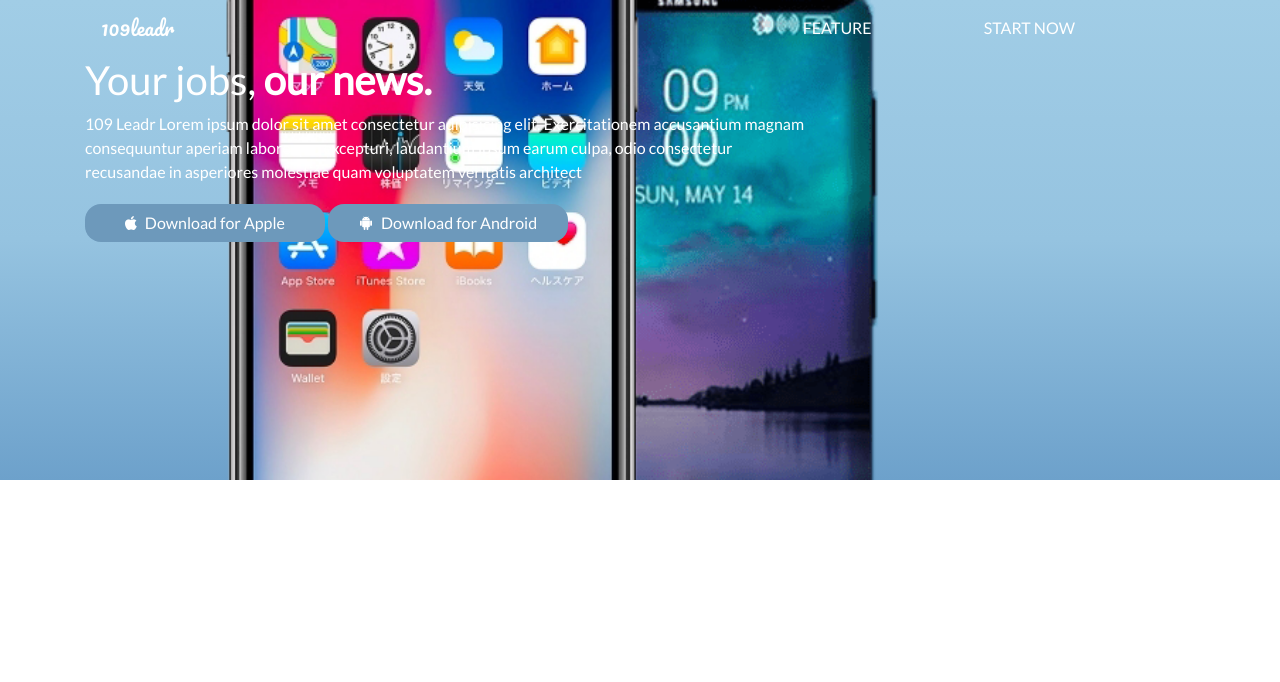
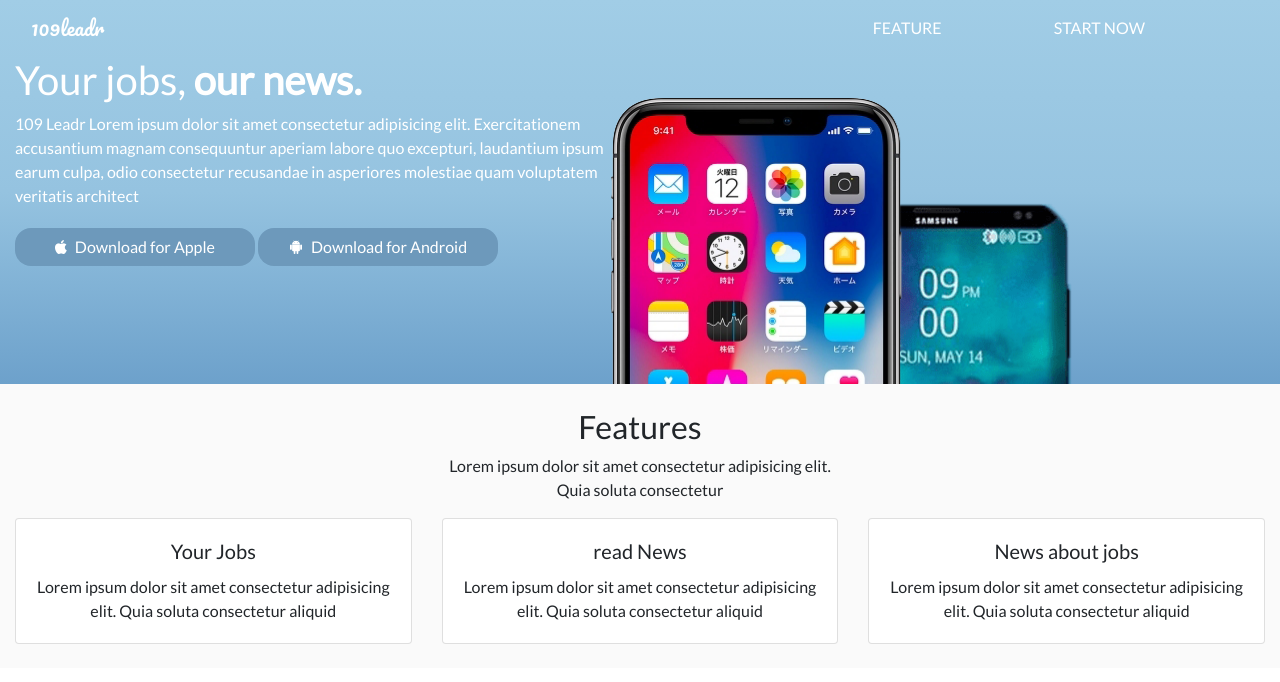
Before and after one commit to ryangaige-fp/bootstrap-3, a plain HTML site: page index.html in a window 1280 px wide. Drawn offline with nearby package versions, Linux system fonts and the light colour scheme.

Commit message:
added middle section

```diff
--- a/assets/style.css
+++ b/assets/style.css
@@ -1,3 +1,7 @@
+.container {
+  max-width: 1300px;
+}
+
 .navbar-expand-lg .navbar-nav .nav-link {
   padding-right: 6.5rem;
   padding-left: 0.5rem;
@@ -8,9 +12,14 @@
   background: url(/assets/photos/IphoneBGphoto.png),
     linear-gradient(to top, #6da1cb, #95c3e0, #a1cde6);
   background-repeat: no-repeat, no-repeat;
-  background-position: right;
-  background-size: cover;
-  height: 60vh;
+  background-position: 120% -40%;
+  height: 48vh;
+}
+
+@media (max-width: 768px) {
+  .header-section {
+    background: linear-gradient(to top, #6da1cb, #95c3e0, #a1cde6);
+  }
 }
 
 .leadr-header-logo {
@@ -25,6 +34,9 @@ body {
   font-family: "lato", Helvetica, sans-serif;
 }
 
+.middle-section {
+  background: #fafafa;
+}
 .card-background {
   background: none;
   border: none;
--- a/index.html
+++ b/index.html
@@ -46,7 +46,7 @@
             </nav>
 
             <div class="row">
-                <div class="col-sm-12 col-md-8 jobs-title text-sm-center text-md-left">
+                <div class="col-sm-12 col-md-6 jobs-title text-sm-center text-md-left">
                     <h1>Your jobs,
                         <span class="bold">our news.</span>
                     </h1>
@@ -68,14 +68,50 @@
 
     </section>
 
-    <section>
+    <section class="middle-section">
+        <div class="container">
+            <div class="row">
+                <div class="col-sm-12 col-md-4">
 
+                </div>
+                <div class="col-sm-12 col-md-4 text-sm-center text-md-center mt-4">
+                    <h2>Features</h2>
+                    <p class "text-black-50">Lorem ipsum dolor sit amet consectetur adipisicing elit. Quia soluta consectetur </p>
+                </div>
+                <div class="col-sm-12 col-md-4">
 
+                </div>
+            </div>
+            <div class="row">
+                <div class="col-sm-12 col-md-4">
+                    <div class="card mb-4">
+                        <div class="card-body text-center">
+                            <h5 class="card-title">Your Jobs</h5>
+                            <p class="card-text">Lorem ipsum dolor sit amet consectetur adipisicing elit. Quia soluta consectetur aliquid</p>
 
+                        </div>
+                    </div>
+                </div>
+                <div class="col-sm-12 col-md-4">
+                    <div class="card mb-4">
+                        <div class="card-body text-center">
+                            <h5 class="card-title">read News</h5>
+                            <p class="card-text">Lorem ipsum dolor sit amet consectetur adipisicing elit. Quia soluta consectetur aliquid</p>
 
+                        </div>
+                    </div>
+                </div>
+                <div class="col-sm-12 col-md-4">
+                    <div class="card mb-4">
+                        <div class="card-body text-center">
+                            <h5 class="card-title">News about jobs</h5>
+                            <p class="card-text">Lorem ipsum dolor sit amet consectetur adipisicing elit. Quia soluta consectetur aliquid</p>
 
-
-
+                        </div>
+                    </div>
+                </div>
+            </div>
+        </div>
     </section>
 
 
```
